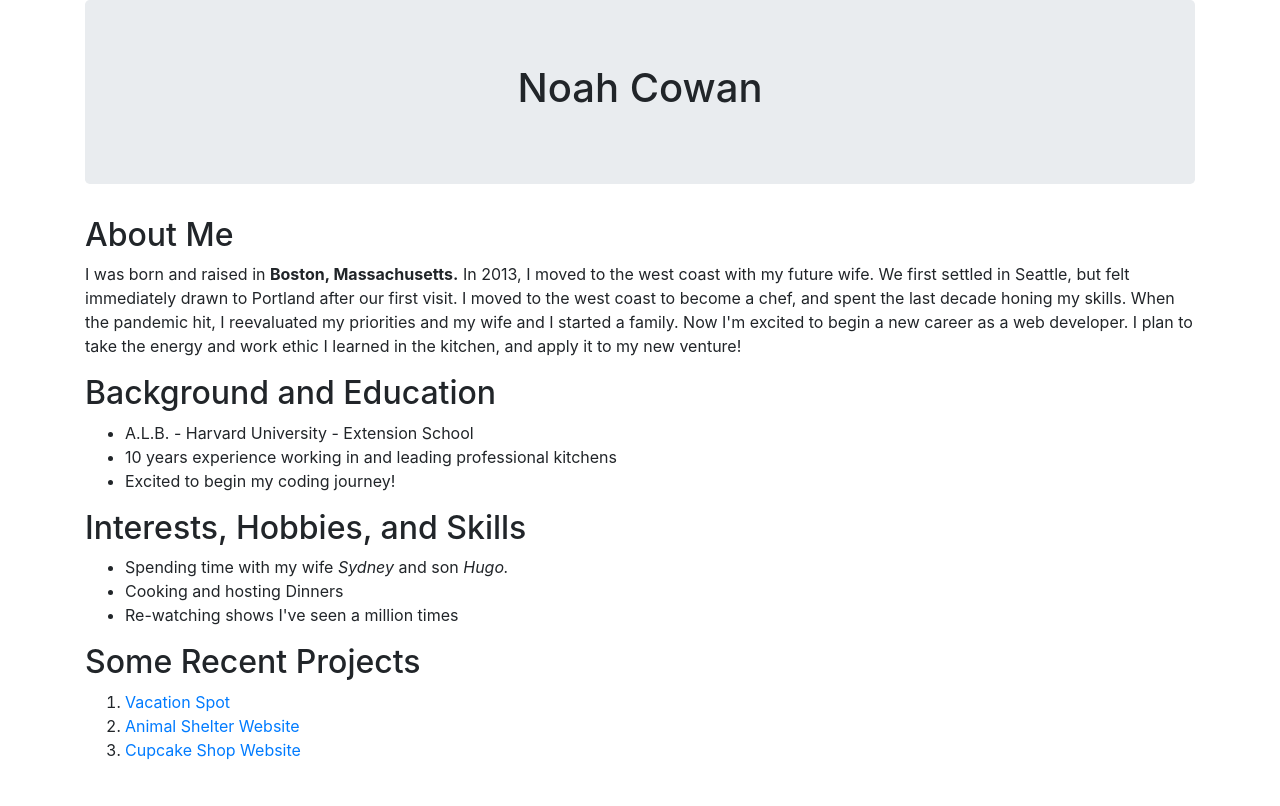
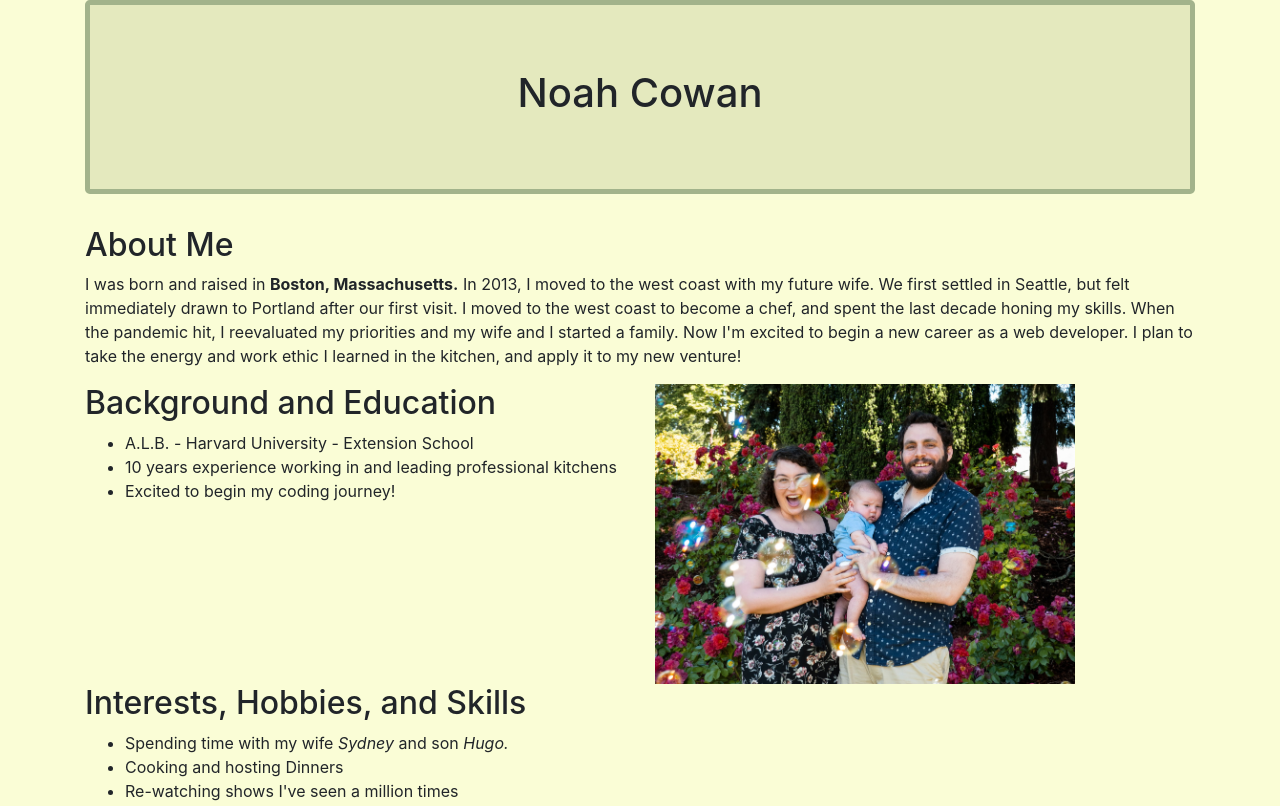
Before and after one commit to nsncowan/landing-page-project, a plain HTML site: page index.html in a window 1280 px wide. Shown: the top 806 px of the page. Drawn offline with nearby package versions, Linux system fonts and the light colour scheme.

Commit message:
add photos, html content, and css styles.

```diff
--- a/css/styles.css
+++ b/css/styles.css
@@ -1,5 +1,18 @@
+body {
+  background-color: #FAFDD6;
+}
+
 .header {
   display: block;
   text-align: center;
+}
 
+.jumbotron {
+  background-color: #E4E9BE;
+  border: 5px solid #A2B38B;
 }
+
+#myPhoto {
+  height: 300px;
+  float: none;
+}
--- a/index.html
+++ b/index.html
@@ -19,29 +19,39 @@
     <p>I was born and raised in <strong>Boston, Massachusetts.</strong> In 2013, I moved to the west coast with my future wife. We first settled in Seattle, but felt immediately drawn to Portland after our first visit. I moved to the west coast to become a chef, and spent the last decade honing my skills. When the pandemic hit, I reevaluated my priorities and my wife and I started a family. Now I'm excited to begin a new career as a web developer. I plan to take the energy and work ethic I learned in the kitchen, and apply it to my new venture!</p>
   </div>
 
-  <div class="background"></div>
+  <div class="row">
+    <div class="col-md-6">
+      <div class="background">
         <h2>Background and Education</h2>
         <ul>
           <li>A.L.B. - Harvard University - Extension School</li>
           <li>10 years experience working in and leading professional kitchens</li>
           <li>Excited to begin my coding journey!</li>
         </ul>
+      </div>
+    </div>
+    <div class="col-md-6">
+      <img id="myPhoto" src="photos\Family5a.jpeg" alt="A picture of me">
+    </div>
+  </div>
 
-  <div class="personal"></div>
+  <div class="personal">
     <h2>Interests, Hobbies, and Skills</h2>
     <ul>
       <li>Spending time with my wife <em>Sydney</em> and son <em>Hugo.</em></li>
       <li>Cooking and hosting Dinners</li>
       <li>Re-watching shows I've seen a million times</li>
     </ul>
+  </div>
 
-  <div class="projects"></div>
+  <div class="projects">
     <h2>Some Recent Projects</h2>
     <ol>
       <li><a href="https://github.com/nsncowan/vacation_spot">Vacation Spot</a></li>
       <li><a href="https://github.com/nsncowan/animal-shelter-1">Animal Shelter Website</a></li>
       <li><a href="https://github.com/nsncowan/cupcake-shop">Cupcake Shop Website</a></li>
     </ol>
+  </div>
 
 
 
```
Lines whose indentation alone changed are shown as unchanged.
